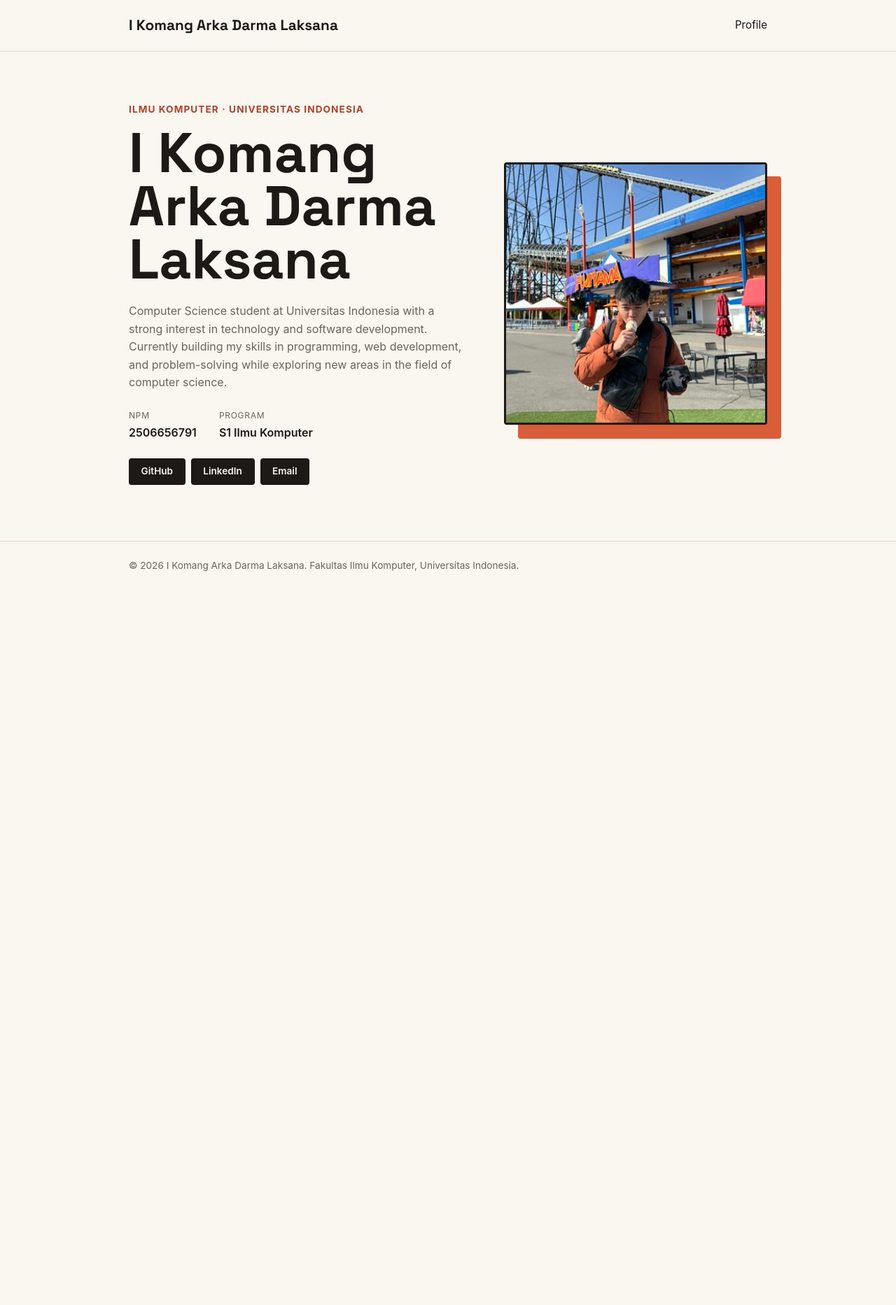
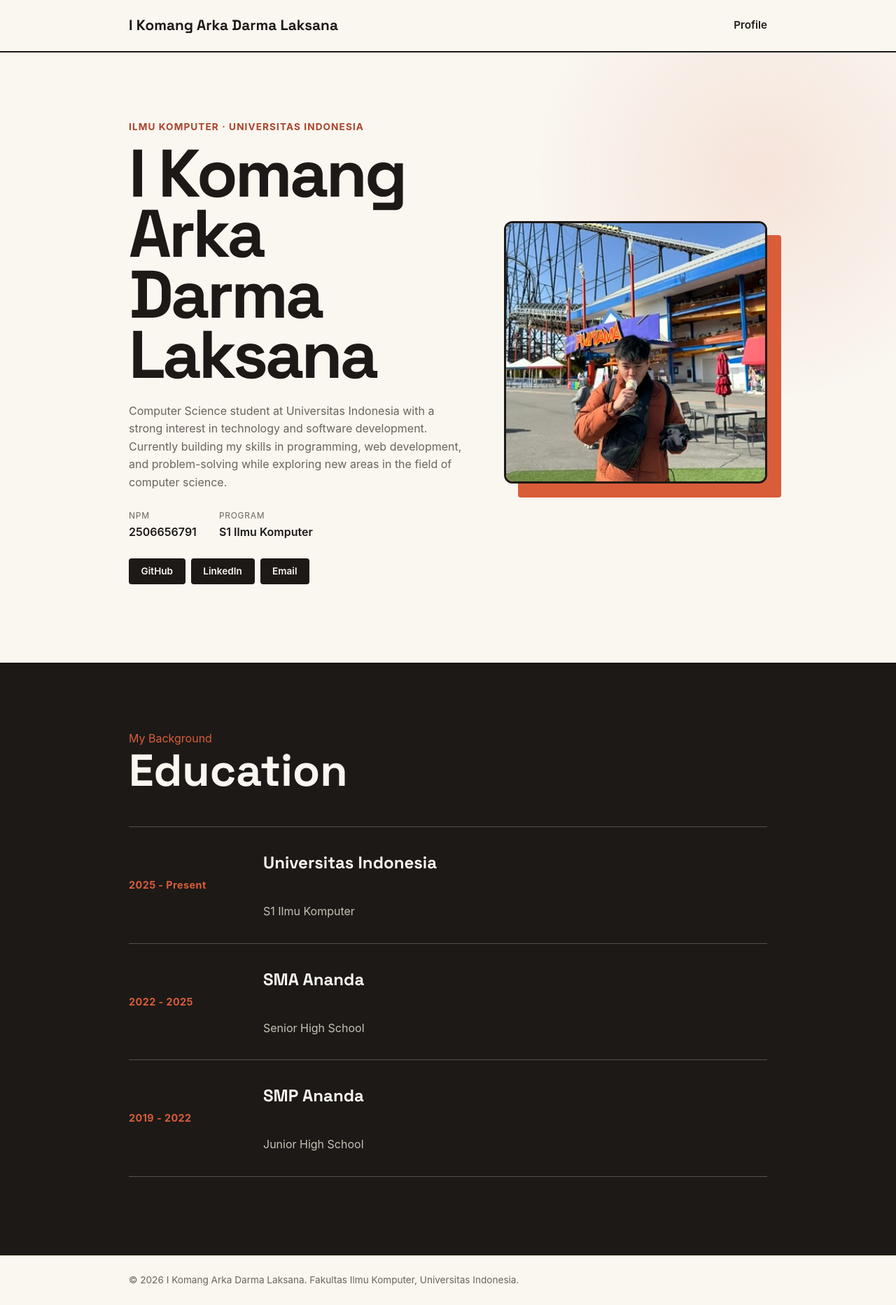
Before and after one commit to arkadarma/myportfolio, a Django app: page / in a window 1280 px wide. Shown: the whole page at 70% size. Before the commit the page ends 816 px from the top, so only its background shows below. Run offline with Django 5.2, Linux system fonts and the light colour scheme.

Commit message:
Complete Individual Assignment 1

```diff
--- a/static/css/style.css
+++ b/static/css/style.css
@@ -32,7 +32,8 @@ h1, .brand {
 }
 
 .site-header {
-    border-bottom: 1px solid var(--line);
+    border-bottom: 2px solid var(--ink);
+    background-color: var(--paper);
 }
 
 .site-header .container {
@@ -58,10 +59,35 @@ h1, .brand {
     color: var(--ink);
     text-decoration: none;
     font-size: 0.95rem;
+    font-weight: 600;
+    position: relative;
+    transition: color 0.2s ease;
+}
+
+.site-header nav a::after {
+    content: "";
+    position: absolute;
+    left: 0;
+    bottom: -0.4rem;
+    width: 0;
+    height: 2px;
+    background-color: var(--accent);
+    transition: width 0.2s ease;
+}
+
+.site-header nav a:hover {
+    color: var(--accent-dark);
+}
+
+.site-header nav a:hover::after {
+    width: 100%;
 }
 
 .hero {
-    padding: 4.5rem 0 5rem;
+    padding: 6rem 0 7rem;
+    background:
+        radial-gradient(circle at 85% 20%, rgba(217, 93, 57, 0.12), transparent 25%),
+        var(--paper);
 }
 
 .hero-grid {
@@ -91,8 +117,10 @@ h1, .brand {
 }
 
 .hero-identity h1 {
-    font-size: clamp(3rem, 7vw, 5rem);
-    line-height: 0.95;
+    font-size: clamp(3.2rem, 8vw, 6rem);
+    line-height: 0.9;
+    letter-spacing: -0.04em;
+    max-width: 650px;
 }
 
 .bio {
@@ -165,8 +193,13 @@ h1, .brand {
     width: 100%;
     aspect-ratio: 1 / 1;
     object-fit: cover;
-    border-radius: var(--radius);
+    border-radius: 12px;
     border: 3px solid var(--ink);
+    transition: transform 0.3s ease;
+}
+
+.avatar:hover {
+    transform: translate(-6px, -6px);
 }
 
 .site-footer {
@@ -174,6 +207,76 @@ h1, .brand {
     color: var(--text-muted);
     font-size: 0.85rem;
     border-top: 1px solid var(--line);
+}
+
+.education {
+    padding: 6rem 0 7rem;
+    background-color: var(--ink);
+    color: var(--paper);
+}
+
+.education .section-kicker {
+    color: var(--accent);
+}
+
+.education h2 {
+    font-family: "Space Grotesk", -apple-system, sans-serif;
+    font-size: clamp(2.5rem, 6vw, 4rem);
+    line-height: 1;
+    margin-bottom: 3rem;
+}
+
+.education-grid {
+    display: grid;
+    grid-template-columns: 1fr;
+    gap: 0;
+}
+
+.education-card {
+    display: grid;
+    grid-template-columns: 160px 1fr;
+    gap: 2rem;
+    padding: 2rem 0;
+    border: none;
+    border-top: 1px solid rgba(250, 246, 240, 0.25);
+    border-radius: 0;
+    background-color: transparent;
+    transition: padding-left 0.25s ease;
+}
+
+.education-card:last-child {
+    border-bottom: 1px solid rgba(250, 246, 240, 0.25);
+}
+
+.education-card:hover {
+    transform: none;
+    box-shadow: none;
+    padding-left: 1rem;
+}
+
+.education-card h3 {
+    grid-column: 2;
+    grid-row: 1;
+    font-family: "Space Grotesk", -apple-system, sans-serif;
+    font-size: 1.5rem;
+    margin-bottom: 0.35rem;
+}
+
+.education-card p {
+    grid-column: 2;
+    grid-row: 2;
+    color: #c8c0b5;
+    margin-bottom: 0;
+}
+
+.education-card span {
+    grid-column: 1;
+    grid-row: 1 / span 2;
+    align-self: center;
+    font-size: 0.9rem;
+    font-weight: 700;
+    color: var(--accent);
+    letter-spacing: 0.03em;
 }
 
 @media (max-width: 600px) {
@@ -192,4 +295,29 @@ h1, .brand {
     .social-links {
         justify-content: flex-start;
     }
+
+    .education-grid {
+        grid-template-columns: 1fr;
+    }
+
+        .education-card {
+        grid-template-columns: 1fr;
+        gap: 0.5rem;
+        padding: 1.5rem 0;
+    }
+
+    .education-card h3 {
+        grid-column: 1;
+        grid-row: 2;
+    }
+
+    .education-card p {
+        grid-column: 1;
+        grid-row: 3;
+    }
+
+    .education-card span {
+        grid-column: 1;
+        grid-row: 1;
+    }
 }
--- a/templates/index.html
+++ b/templates/index.html
@@ -55,6 +55,32 @@
                 </div>
             </div>
         </section>
+        <section class="education" id="education">
+            <div class="container">
+                <p class="section-kicker">My Background</p>
+                <h2>Education</h2>
+
+                <div class="education-grid">
+                    <article class="education-card">
+                        <h3>Universitas Indonesia</h3>
+                        <p>S1 Ilmu Komputer</p>
+                        <span>2025 - Present</span>
+                    </article>
+
+                    <article class="education-card">
+                        <h3>SMA Ananda</h3>
+                        <p>Senior High School</p>
+                        <span>2022 - 2025</span>
+                    </article>
+
+                    <article class="education-card">
+                        <h3>SMP Ananda</h3>
+                        <p>Junior High School</p>
+                        <span>2019 - 2022</span>
+                    </article>
+                </div>
+            </div>
+        </section>
     </main>
 
     <footer class="site-footer">
```
Also changed, not shown: README.md.
